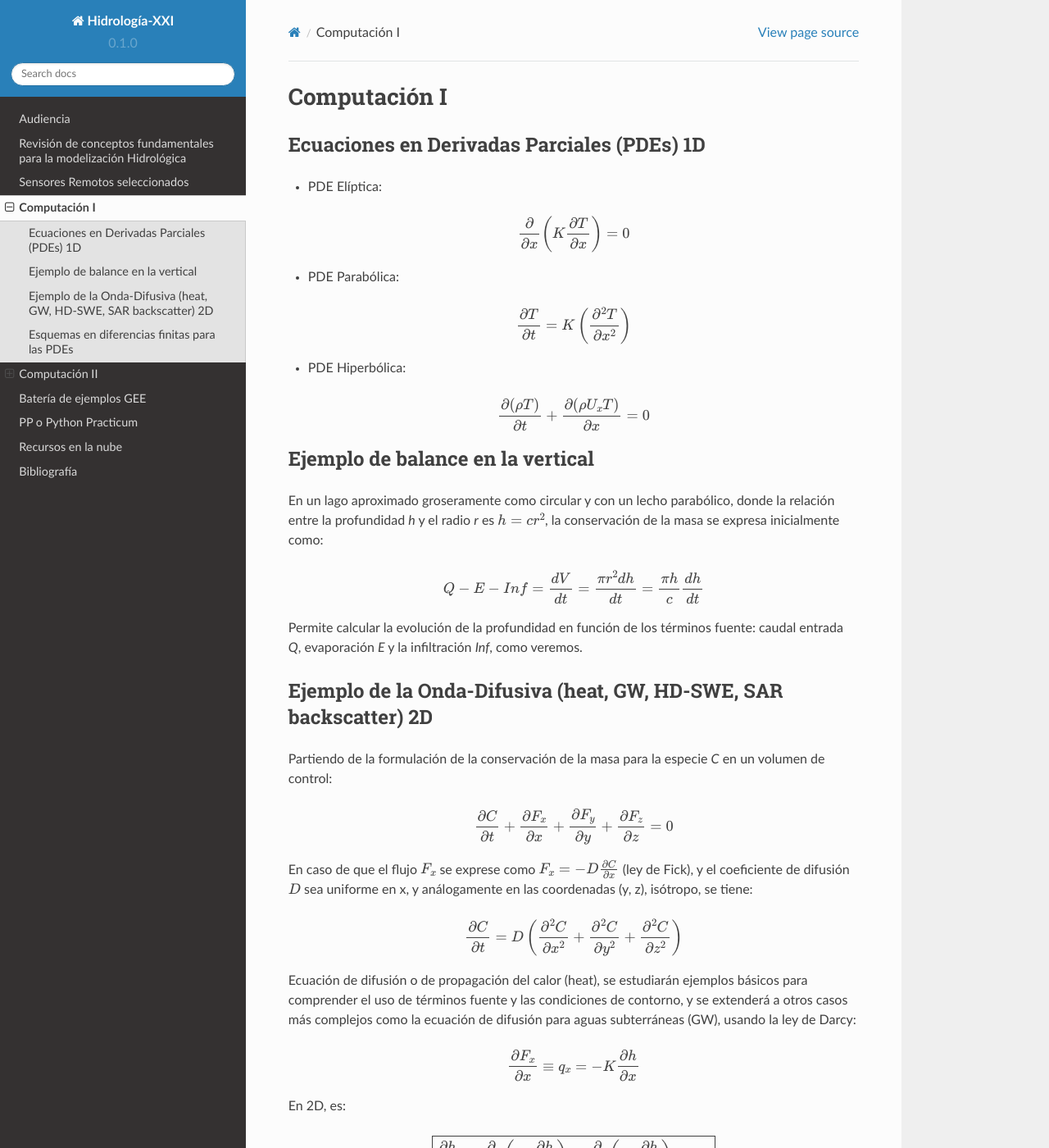
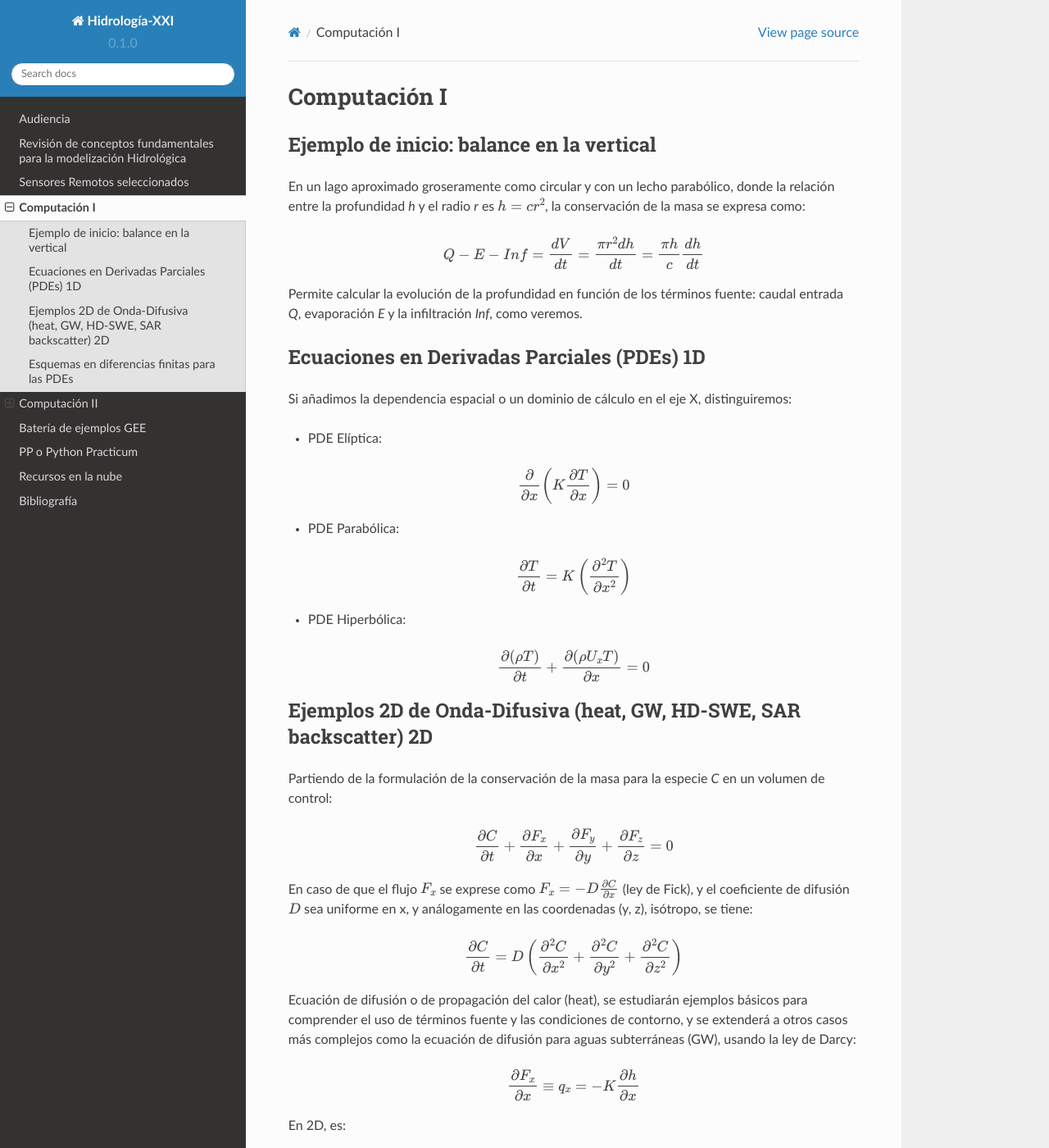
Before and after one commit to ivillamadrid/HidrologiaXXI, a Sphinx documentation site: the page built from docs/source/computacion.rst, in a window 1280 px wide and 1400 px high. Shown: the whole window at 82% size. Built offline with Sphinx 7.4.7 and the Read the Docs theme 2.0.0, drawn with Linux system fonts in a browser that asks for light colours; some of the changed lines change nothing that is shown.

Commit message:
Update computacion.rst

```diff
--- a/docs/source/computacion.rst
+++ b/docs/source/computacion.rst
@@ -1,8 +1,19 @@
 Computación I
 =============
 
+Ejemplo de inicio: balance en la vertical
+-----------------------------------------
+En un lago aproximado groseramente como circular y con un lecho parabólico, donde la relación entre la profundidad *h* y el radio *r* es :math:`h=cr^2`, la conservación de la masa se expresa  como:
+
+.. math::
+
+  Q-E-Inf=\frac{dV}{dt}=\frac{\pi r^2 dh}{dt}=\frac{\pi h}{c}\frac{dh}{dt}
+
+Permite calcular la evolución de la profundidad en función de los términos fuente: caudal entrada *Q*, evaporación *E* y la infiltración *Inf*, como veremos.
+
 Ecuaciones en Derivadas Parciales (PDEs) 1D
 -------------------------------------------
+Si añadimos la dependencia espacial o un dominio de cálculo en el eje X, distinguiremos:
 
 * PDE Elíptica:
 
@@ -23,18 +34,9 @@ Ecuaciones en Derivadas Parciales (PDEs) 1D
 
   \frac{\partial (\rho T)}{\partial t}+\frac{\partial (\rho U_xT) }{\partial x}=0
 
-Ejemplo de balance en la vertical
----------------------------------
-En un lago aproximado groseramente como circular y con un lecho parabólico, donde la relación entre la profundidad *h* y el radio *r* es :math:`h=cr^2`, la conservación de la masa se expresa inicialmente como:
 
-.. math::
-
-  Q-E-Inf=\frac{dV}{dt}=\frac{\pi r^2 dh}{dt}=\frac{\pi h}{c}\frac{dh}{dt}
-
-Permite calcular la evolución de la profundidad en función de los términos fuente: caudal entrada *Q*, evaporación *E* y la infiltración *Inf*, como veremos.
-
-Ejemplo de la Onda-Difusiva (heat, GW, HD-SWE, SAR backscatter) 2D
-------------------------------------------------------------------
+Ejemplos 2D de Onda-Difusiva (heat, GW, HD-SWE, SAR backscatter) 2D
+-------------------------------------------------------------------
 Partiendo de la formulación de la conservación de la masa para la especie *C* en un volumen de control:
 
 .. math::
```
